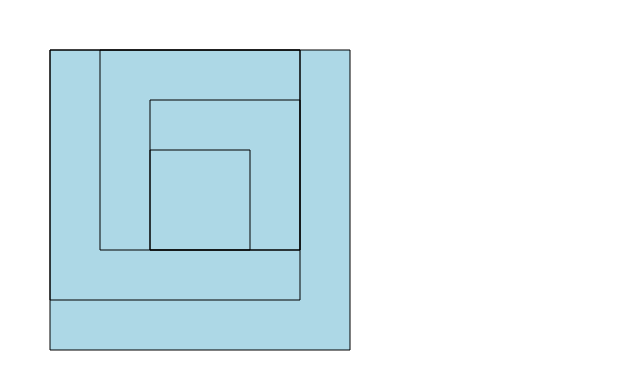
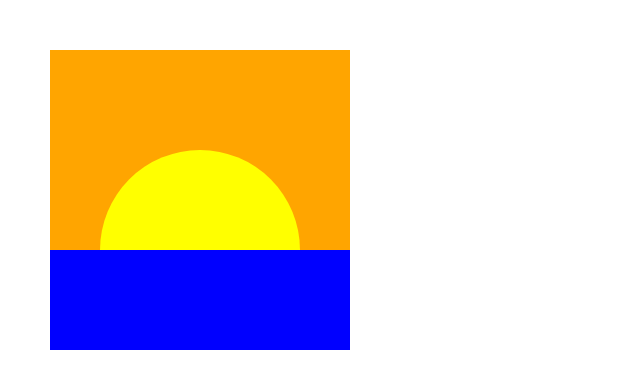
Before and after one commit to EHB-MCT/dev1-exercises-meryambelaouchi, a plain HTML site: page index.html in a window 1280 px wide. Shown: the whole page, without its empty margins (0-640 px from the left). Drawn offline with Linux system fonts and the light colour scheme.

Commit message:
ex 5 a done

```diff
--- /dev/null
+++ b/exercises/1-functions/1-5-a.js
@@ -0,0 +1,31 @@
+"use strict";
+
+let canvas = document.querySelector('canvas');
+canvas.width = window.innerWidth;
+canvas.height = window.innerHeight;
+let context = canvas.getContext('2d');
+
+drawSunset();
+
+function drawSunset() {
+
+
+
+    context.fillStyle = 'orange';
+    context.beginPath();
+    context.rect(50, 50, 300, 300);
+    context.fill();
+
+    context.fillStyle = 'yellow';
+    context.beginPath();
+    context.ellipse(200, 250, 100, 100, 0, 0, 2 * Math.PI);
+    context.fill();
+
+    context.fillStyle = 'blue';
+    context.beginPath();
+    context.rect(50, 250, 300, 100);
+    context.fill();
+
+
+
+}
--- a/index.html
+++ b/index.html
@@ -1,7 +1,7 @@
 <html>
 
 <head>
-    <script src="exercises/1-functions/1-4.js" type="module"></script>
+    <script src="exercises/1-functions/1-5-a.js" type="module"></script>
     <link rel="stylesheet" type="text/css" href="styles/index.css" />
 </head>
 
```
